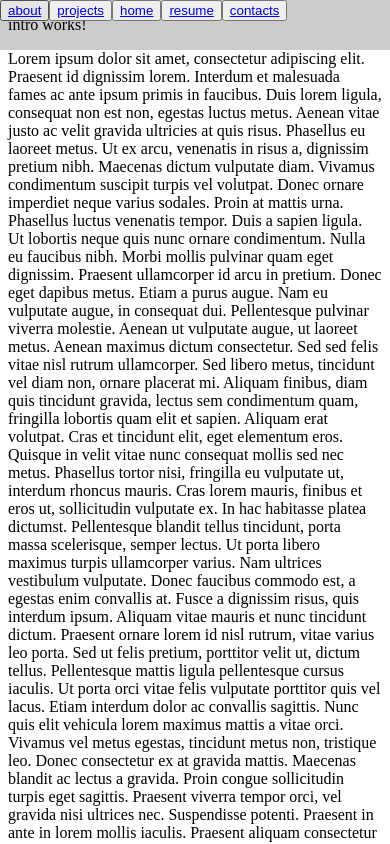
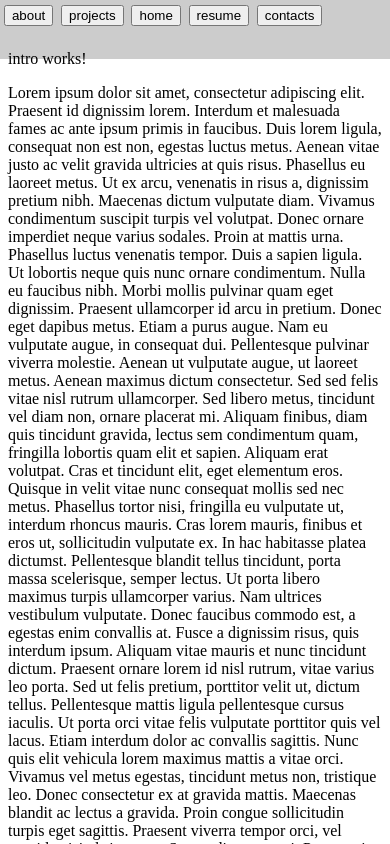
Before and after one commit to Whiitetesla/Potfolie, an Angular app: page / in a window 390 px wide. Shown: the top 844 px of the page. Built offline with nearby package versions, Linux system fonts and the light colour scheme.

Commit message:
smoothscrool toolbar, a bit responsive desing
toolbar now dynamic creates button and will smoothly scrool down to the
place

```diff
--- a/src/app/app.component.css
+++ b/src/app/app.component.css
@@ -0,0 +1,5 @@
+body{ scroll-behavior: smooth; }
+
+.toolSpace {
+  padding-bottom:7%;
+}
--- a/src/app/app.component.html
+++ b/src/app/app.component.html
@@ -1,6 +1,13 @@
+
+
 <app-toolbar></app-toolbar>
-<app-intro id="home"></app-intro>
-<app-about id="about"></app-about>
-<app-projects id="projects"></app-projects>
-<app-resume id="resume"></app-resume>
-<app-contacts id="contacts"></app-contacts>
+<div class="toolSpace" id="home"></div>
+<app-intro></app-intro>
+<div class="toolSpace" id="about"></div>
+<app-about></app-about>
+<div class="toolSpace" id="projects"></div>
+<app-projects></app-projects>
+<div class="toolSpace" id="resume"></div>
+<app-resume></app-resume>
+<div class="toolSpace" id="contacts"></div>
+<app-contacts></app-contacts>
--- a/src/app/toolbar/toolbar.component.css
+++ b/src/app/toolbar/toolbar.component.css
@@ -1,11 +1,12 @@
+
 .fixed-header {
   background-color: rgba(0, 0, 0, 0.2);
-  height: 50px;
+  height: 7%;
   position: fixed;
   top: 0; left: 0; right: 0;
 }
 
-.fixed-header > a {
+.fixed-header > div {
   display: inline-block;
-  margin: 5px 15px;
+  margin: 5px 1%;
 }
--- a/src/app/toolbar/toolbar.component.html
+++ b/src/app/toolbar/toolbar.component.html
@@ -1,9 +1,6 @@
 
-
-<div class="fixed-header" ng-controller="headerCtrl">
-  <button><a href="#about">about</a></button>
-  <button><a href="#projects">projects</a></button>
-  <button><a href="#home">home</a></button>
-  <button><a href="#resume">resume</a></button>
-  <button><a href="#contacts">contacts</a></button>
+<div class="fixed-header" ng-controller="headerCtrl" >
+  <div *ngFor="let tab of tabs">
+    <button (click)="scrollWin(tab)">{{ tab }}</button>
+  </div>
 </div>
--- a/src/app/toolbar/toolbar.component.ts
+++ b/src/app/toolbar/toolbar.component.ts
@@ -1,4 +1,5 @@
 import { Component, OnInit } from '@angular/core';
+import { smoothscroll } from 'smoothscroll-polyfill/dist/smoothscroll'; smoothscroll.polyfill();
 
 @Component({
   selector: 'app-toolbar',
@@ -13,4 +14,10 @@ export class ToolbarComponent implements OnInit {
 
   ngOnInit() {
   }
+
+  tabs = ['about','projects','home','resume','contacts'];
+
+  scrollWin(id) {
+    document.querySelector('#'+id).scrollIntoView({ behavior: 'smooth' });
+  }
 }
--- a/src/index.html
+++ b/src/index.html
@@ -1,12 +1,34 @@
 <!doctype html>
 <!--Made by Whiitetesla-->
-<html>
+<html lang="">
 <head>
   <meta charset="utf-8">
+  <meta http-equiv="X-UA-Compatible" content="IE=edge">
+  <meta name="description" content="My developer potfolie">
+  <meta name="viewport" content="width=device-width, initial-scale=1.0">
+  <meta name="author" content="Whiitetesla">
+
+  <!-- Disable tap highlight on IE -->
+  <meta name="msapplication-tap-highlight" content="no">
+
+  <!-- Add to homescreen for Chrome on Android -->
+  <meta name="mobile-web-app-capable" content="yes">
+  <meta name="application-name" content="Web Starter Kit">
+
+  <!-- Add to homescreen for Safari on iOS -->
+  <meta name="apple-mobile-web-app-capable" content="yes">
+  <meta name="apple-mobile-web-app-status-bar-style" content="black">
+  <meta name="apple-mobile-web-app-title" content="My developer potfolie">
+
+  <!-- Tile icon for Win8 (144x144 + tile color) -->
+  <meta name="msapplication-TileImage" content="images/touch/ms-touch-icon-144x144-precomposed.png">
+  <meta name="msapplication-TileColor" content="#2F3BA2">
+
+  <!-- Color the status bar on mobile devices -->
+  <meta name="theme-color" content="#2F3BA2">
+
   <title>Potfolie</title>
   <base href="/">
-
-  <meta name="viewport" content="width=device-width, initial-scale=1">
   <link rel="icon" type="image/x-icon" href="favicon.ico">
 
 </head>
```
